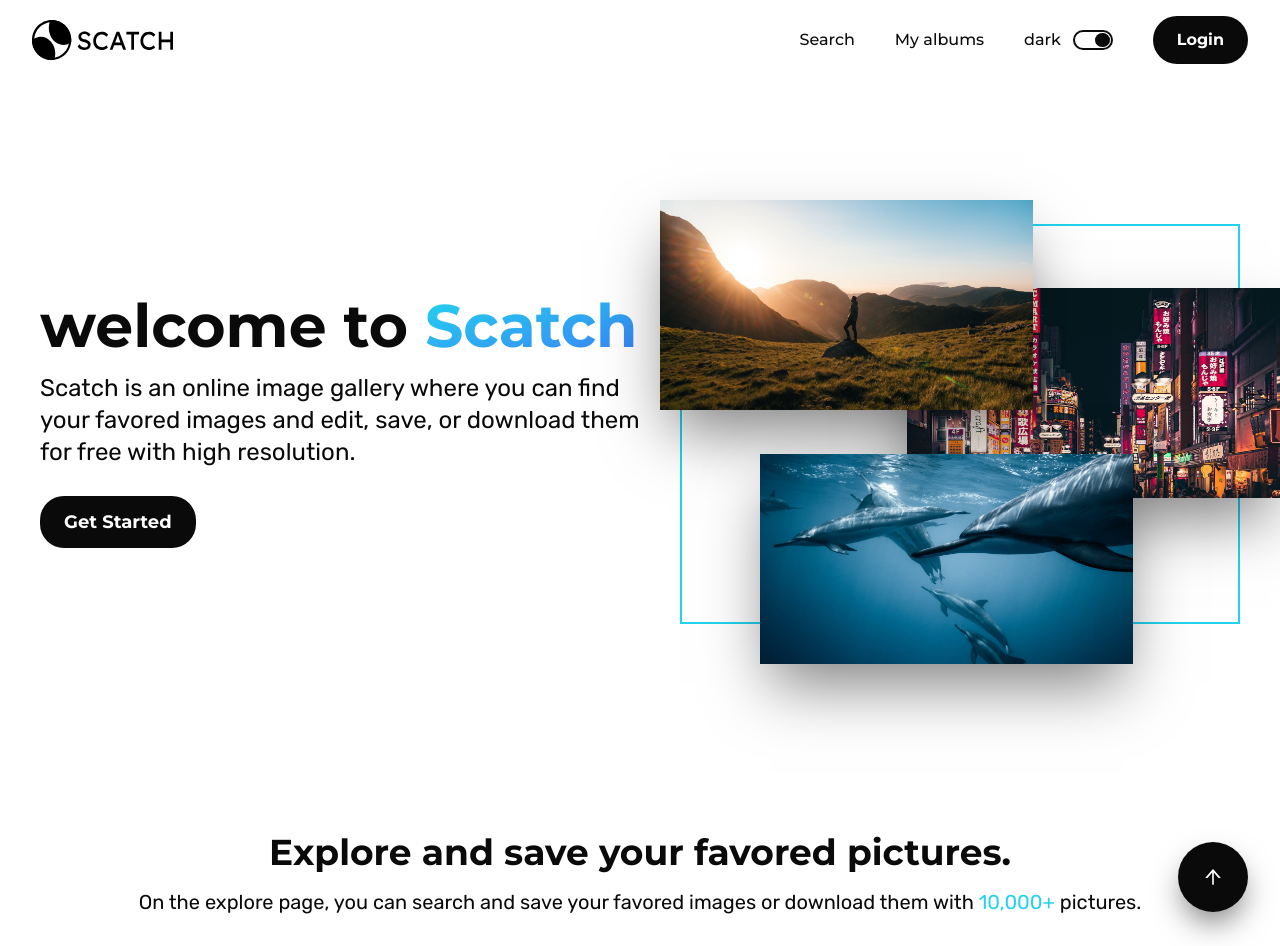
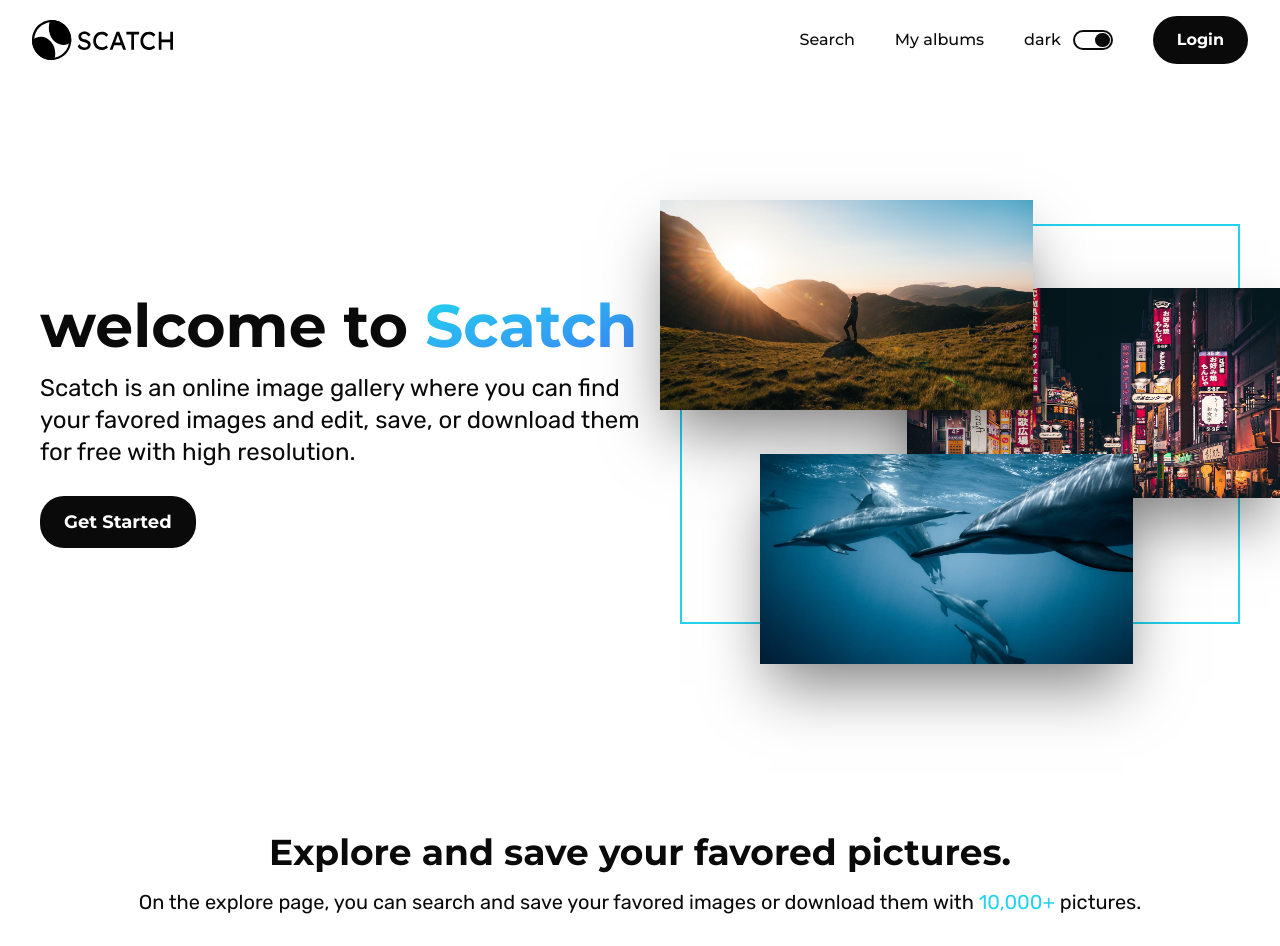
Before and after one commit to malkiii/scatch, a Next.js app: page / in a window 1280 px wide. Shown: the top 946 px of the page. Built offline with nearby package versions, Linux system fonts and the light colour scheme.

Commit message:
Adding animation exit.

```diff
--- a/components/ScrollToTopButton.tsx
+++ b/components/ScrollToTopButton.tsx
@@ -1,6 +1,6 @@
 import { FC, useEffect, useState } from 'react';
 import { AiOutlineArrowUp } from 'react-icons/ai';
-import { motion } from 'framer-motion';
+import { motion, AnimatePresence } from 'framer-motion';
 
 const buttonTransition = {
   duration: 0.7,
@@ -40,14 +40,19 @@ const ScrollToTopButton: FC = () => {
   });
 
   return (
+    <AnimatePresence>
+      {isScrolling && (
         <motion.button
           variants={buttonVariants}
-      animate={isScrolling ? 'visible' : 'hidden'}
+          animate="visible"
+          exit="hidden"
           className="theme-btn fixed -bottom-28 flex right-8 shadow-4xl text-white dark:text-dark aspect-square rounded-circle z-[1000] items-center justify-center"
           onClick={scrollToTop}
         >
           <AiOutlineArrowUp size={22} />
         </motion.button>
+      )}
+    </AnimatePresence>
   );
 };
 export default ScrollToTopButton;
```
Lines whose indentation alone changed are shown as unchanged.
